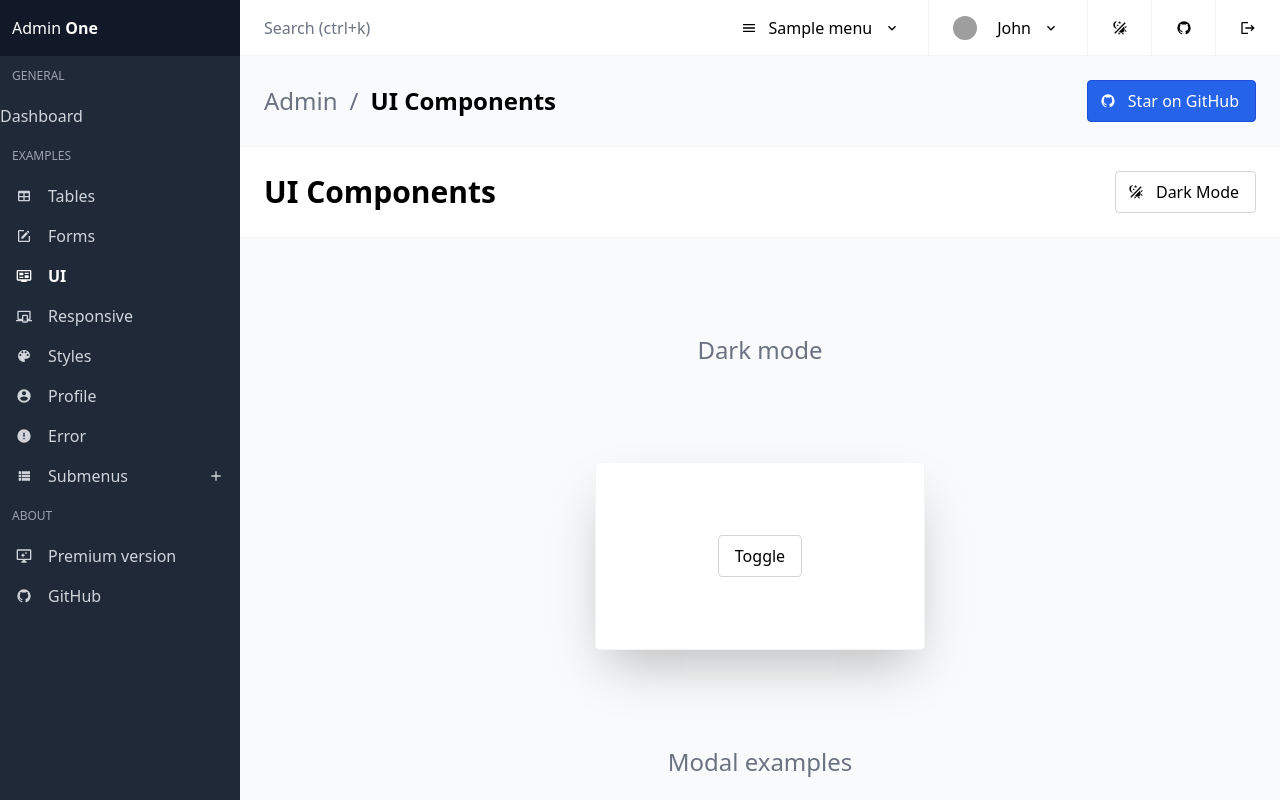
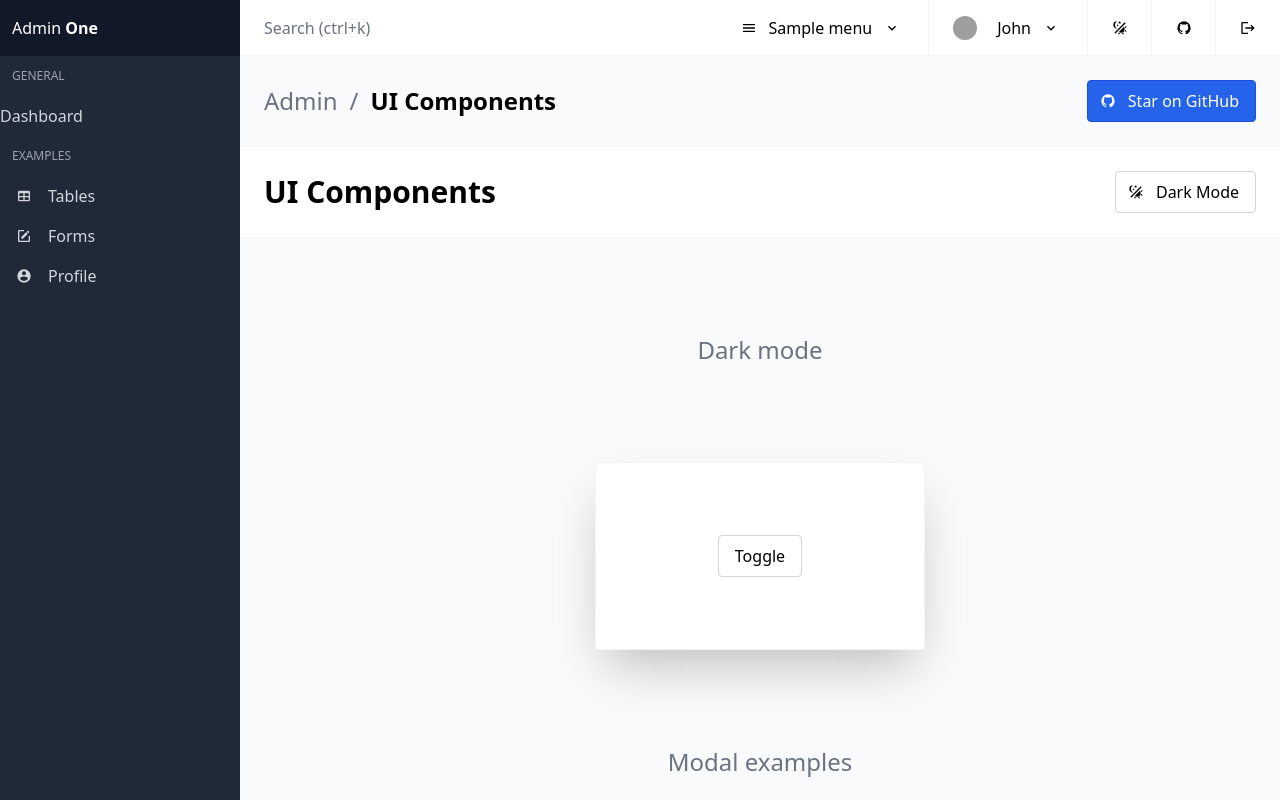
Before and after one commit to cryptosguru/vue_canvas_demo, a Vue app: page /#/ui in a window 1280 px wide. Shown: the top 800 px of the page. Built offline with nearby package versions, Linux system fonts and the light colour scheme; grey boxes are pictures that could not be loaded.

Commit message:
update UI

```diff
--- a/src/menu.js
+++ b/src/menu.js
@@ -1,15 +1,8 @@
 import {
   mdiAccountCircle,
   mdiDesktopMac,
-  mdiGithub,
-  mdiAlertCircle,
-  mdiMonitorShimmer,
   mdiSquareEditOutline,
-  mdiTable,
-  mdiViewList,
-  mdiTelevisionGuide,
-  mdiResponsive,
-  mdiPalette
+  mdiTable
 } from '@mdi/js'
 
 export default [
@@ -34,57 +27,9 @@ export default [
       icon: mdiSquareEditOutline
     },
     {
-      to: '/ui',
-      label: 'UI',
-      icon: mdiTelevisionGuide
-    },
-    {
-      to: '/responsive',
-      label: 'Responsive',
-      icon: mdiResponsive
-    },
-    {
-      to: '/',
-      label: 'Styles',
-      icon: mdiPalette
-    },
-    {
       to: '/profile',
       label: 'Profile',
       icon: mdiAccountCircle
-    },
-    {
-      to: '/error',
-      label: 'Error',
-      icon: mdiAlertCircle
-    },
-    {
-      label: 'Submenus',
-      subLabel: 'Submenus Example',
-      icon: mdiViewList,
-      menu: [
-        {
-          label: 'Sub-item One'
-        },
-        {
-          label: 'Sub-item Two'
-        }
-      ]
-    }
-  ],
-  'About',
-  [
-    {
-      href: 'https://justboil.me/tailwind-admin-templates/vue-dashboard/',
-      label: 'Premium version',
-      icon: mdiMonitorShimmer,
-      target: '_blank'
-    },
-    {
-      href: 'https://github.com/jackalstar88/vue_canvas_demo',
-      label: 'GitHub',
-      icon: mdiGithub,
-      target: '_blank'
     }
   ]
 ]
```
